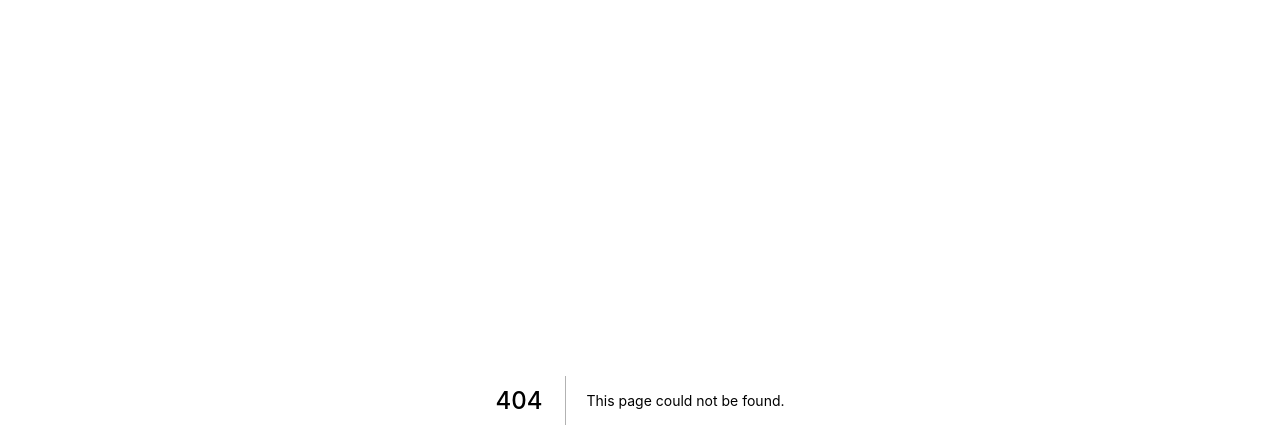
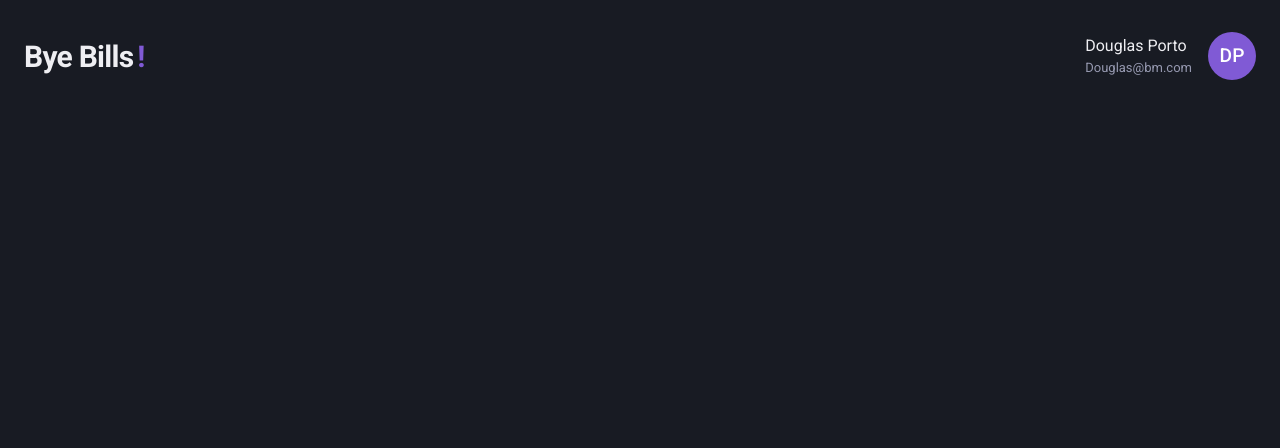
Before and after one commit to douglasporto/byebills, a Next.js app: page /dashboard in a window 1280 px wide. Before the commit this address had no page. Shown: the top 448 px of the page. Built offline with nearby package versions, Linux system fonts and the light colour scheme.

Commit message:
:sparkles: Feat(Dashboard) create header

```diff
--- a/package.json
+++ b/package.json
@@ -34,6 +34,7 @@
     "next-pwa": "^5.0.6",
     "react": "17.0.1",
     "react-dom": "17.0.1",
+    "react-icons": "^4.2.0",
     "styled-components": "^5.2.1"
   },
   "devDependencies": {
--- /dev/null
+++ b/src/components/Templates/Dashboard/Header/Header.tsx
@@ -0,0 +1,41 @@
+import { Flex, Text, Box, Avatar } from '@chakra-ui/react'
+
+export function Header() {
+  return (
+    <Flex
+      as="header"
+      w="100%"
+      maxWidth={1480}
+      h="20"
+      mx="auto"
+      mt="4"
+      px="6"
+      align="center"
+    >
+      <Text fontSize="3xl" fontWeight="bold" letterSpacing="tight">
+        Bye Bills
+        <Text as="span" color="primary.500" marginLeft="1">
+          !
+        </Text>
+      </Text>
+
+      <Flex align="center" ml="auto">
+        <Flex align="center">
+          <Box mr="4">
+            <Text>Douglas Porto</Text>
+            <Text color="gray.300" fontSize="small">
+              Douglas@bm.com
+            </Text>
+          </Box>
+
+          <Avatar
+            size="md"
+            bgColor="primary.500"
+            color="white"
+            name="Douglas Porto"
+          />
+        </Flex>
+      </Flex>
+    </Flex>
+  )
+}
--- /dev/null
+++ b/src/components/Templates/Dashboard/Header/index.tsx
@@ -0,0 +1 @@
+export { Header } from './Header'
--- /dev/null
+++ b/src/pages/dashboard.tsx
@@ -0,0 +1,5 @@
+import { Header } from 'components/Templates/Dashboard/Header'
+
+export default function Dashboard() {
+  return <Header />
+}
```
Also changed, not shown: src/components/Templates/Dashboard/Header/stories.tsx (added, +12 -0 lines), src/components/Templates/Dashboard/Header/test.tsx (added, +13 -0 lines), 1 other file (tests, documents, lock files or other folders).
